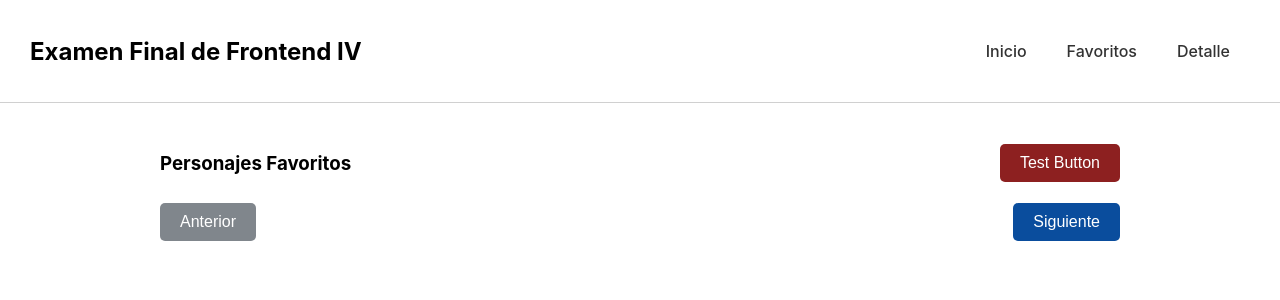
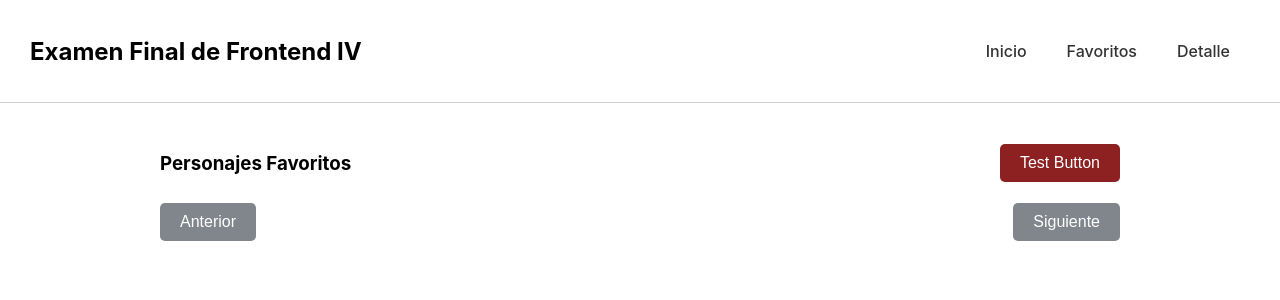
Before and after one commit to DH-Esp-Frontend/ctd-esp-fe1-final, a React (Create React App) app: page /favoritos in a window 1280 px wide. Shown: the top 300 px of the page. Built offline with nearby package versions, Linux system fonts and the light colour scheme.

Commit message:
[FIX] Corrijo Issue  en Paginacion de Favoritos

```diff
--- a/src/actions/pagina.action.ts
+++ b/src/actions/pagina.action.ts
@@ -2,12 +2,12 @@ import { Action, ActionCreator } from '@reduxjs/toolkit';
 
 export interface IncrementarPaginaAction extends Action {
     type: 'SIGUIENTE_PAGINA',
-    tipoPagina: 'pagina' | 'paginaFav'
+    tipoPagina: 'personajes' | 'favoritos'
 }
 
 export interface DecrementarPaginaAction extends Action {
     type: 'ANTERIOR_PAGINA',
-    tipoPagina: 'pagina' | 'paginaFav'
+    tipoPagina: 'personajes' | 'favoritos'
 }
 
 export interface ResetearPaginaAction extends Action {
@@ -17,14 +17,14 @@ export interface ResetearPaginaAction extends Action {
 
 export type PaginaAction = IncrementarPaginaAction | DecrementarPaginaAction | ResetearPaginaAction;
 
-export const incrementarPagina: ActionCreator<IncrementarPaginaAction> = (tipo: 'pagina'|'paginaFav') => {
+export const incrementarPagina: ActionCreator<IncrementarPaginaAction> = (tipo: 'personajes'|'favoritos') => {
     return {
         type: 'SIGUIENTE_PAGINA',
         tipoPagina: tipo
     }
 }
 
-export const decrementarPagina: ActionCreator<DecrementarPaginaAction> =  (tipo: 'pagina'|'paginaFav') => {
+export const decrementarPagina: ActionCreator<DecrementarPaginaAction> =  (tipo: 'personajes'|'favoritos') => {
     return {
         type: 'ANTERIOR_PAGINA',
         tipoPagina: tipo
--- a/src/componentes/paginacion/paginacion.componente.tsx
+++ b/src/componentes/paginacion/paginacion.componente.tsx
@@ -15,7 +15,7 @@ import { FC } from 'react';
  */
 
 interface PaginacionProps  {
-    tipoPagina: 'pagina' | 'paginaFav';
+    tipoPagina: 'personajes' | 'favoritos';
 }
 
 const Paginacion: FC<PaginacionProps> = ({tipoPagina}: PaginacionProps) => {
@@ -25,8 +25,8 @@ const Paginacion: FC<PaginacionProps> = ({tipoPagina}: PaginacionProps) => {
 
 
     const siguientePagina = personajeEstado.siguientePagina;
-    const paginas = personajeEstado[tipoPagina === 'pagina' ? 'paginas' : 'favoritosPaginas'];
-    const pagina = paginaState[tipoPagina === 'pagina' ? 'pagina' : 'paginaFav'];
+    const paginas = personajeEstado[tipoPagina === 'personajes' ? 'personajesPaginas' : 'favoritosPaginas'];
+    const pagina = paginaState[tipoPagina === 'personajes' ? 'personajes' : 'favoritos'];
 
     /**
      * Función que se ejecuta al hacer click en el botón de siguiente
@@ -35,7 +35,7 @@ const Paginacion: FC<PaginacionProps> = ({tipoPagina}: PaginacionProps) => {
      */
     const handleIncrementarPagina = () => {
         console.log(pagina, siguientePagina);
-        if (pagina === Object.keys(paginas).length - 2 && siguientePagina !== "" && tipoPagina === 'pagina') {
+        if (pagina === Object.keys(paginas).length - 2 && siguientePagina !== "" && tipoPagina === 'personajes') {
             console.log("buscando proxima pagina");
             dispatch(buscarProximaPaginaThunk());
         }
@@ -45,7 +45,7 @@ const Paginacion: FC<PaginacionProps> = ({tipoPagina}: PaginacionProps) => {
     return <div className="paginacion">
         {/* Para decrementar Pagina puedo optar por la solucion trivial ya que no necesito recargar nuevos personajes. */}
         <button disabled={pagina === 0} className={"primary"} onClick={()=> dispatch(decrementarPagina(tipoPagina))}>Anterior</button>
-        <button disabled={pagina === Object.keys(paginas).length -1} className={"primary"} onClick={()=> handleIncrementarPagina()}>Siguiente</button>
+        <button disabled={pagina === Object.keys(paginas).length - 1 || Object.keys(paginas).length === 0} className={"primary"} onClick={()=> handleIncrementarPagina()}>Siguiente</button>
     </div>
 }
 
--- a/src/componentes/personajes/grilla-personajes.componente.tsx
+++ b/src/componentes/personajes/grilla-personajes.componente.tsx
@@ -1,10 +1,8 @@
 import './grilla-personajes.css';
 import TarjetaPersonaje from './tarjeta-personaje.componente';
-import React, {FC, useEffect} from 'react';
+import React, {FC} from 'react';
 import {TypedUseSelectorHook, useSelector as useReduxSelector} from 'react-redux';
 import { IRootState } from '../../store/store';
-import { buscarPersonajesThunk } from '../../actions/personaje.actions';
-import { useDispatch } from 'react-redux';
 /**
  *
  * Grilla de personajes para la pagina de inicio
@@ -18,14 +16,13 @@ import { useDispatch } from 'react-redux';
 export const useSelector: TypedUseSelectorHook<IRootState> = useReduxSelector;
 
 interface GrillaProps {
-    tipo: 'paginas' | 'favoritosPaginas';
+    tipo: 'personajesPaginas' | 'favoritosPaginas';
 }
 
 const GrillaPersonajes: FC<GrillaProps>= ({tipo}: GrillaProps) => {
 
-    const dispatch = useDispatch();
     const estado = useSelector(state => state.personajes);
-    const {pagina} = useSelector(state => state.pagina);
+    const {personajes,favoritos} = useSelector(state => state.pagina);
 
     const status = estado.status;
     const tipoPaginas = estado[tipo]
@@ -35,9 +32,9 @@ const GrillaPersonajes: FC<GrillaProps>= ({tipo}: GrillaProps) => {
 
     if (!tipoPaginas || tipoPaginas.length === 0) return <div></div>
 
-    const personajes_en_pagina = tipoPaginas.find((tipoPaginas) => tipoPaginas.id === pagina);
+    const personajes_en_pagina = tipoPaginas.find((tipoPaginas) => tipoPaginas.id === (tipo === 'personajesPaginas' ? personajes : favoritos));
     return <div className="grilla-personajes">
-       {personajes_en_pagina && personajes_en_pagina.personajesEnPagina.map(personaje => <TarjetaPersonaje personaje={personaje}/>)}
+       {personajes_en_pagina && personajes_en_pagina.personajesEnPagina.map(personaje => <TarjetaPersonaje personaje={personaje} key={'Personaje_' + personaje.id}/>)}
     </div>
 }
 
--- a/src/paginas/Favoritos.pagina.jsx
+++ b/src/paginas/Favoritos.pagina.jsx
@@ -16,7 +16,7 @@ const PaginaFavoritos = () => {
             <h3>Personajes Favoritos</h3>
             <button className="danger">Test Button</button>
         </div>
-        <Paginacion tipoPagina = 'paginaFav'/>
+        <Paginacion tipoPagina = 'favoritos'/>
         <GrillaPersonajes tipo="favoritosPaginas"/>
     </div>
 }
--- a/src/paginas/Inicio.pagina.tsx
+++ b/src/paginas/Inicio.pagina.tsx
@@ -5,6 +5,7 @@ import { FC, useEffect } from "react";
 import { useDispatch, useSelector } from "react-redux";
 import { buscarPersonajesThunk } from "../actions/personaje.actions";
 import { IRootState } from "../store/store";
+import { resetearPagina } from "../actions/pagina.action";
 
 /**
  * Esta es la pagina principal. Aquí se debera ver el panel de filtros junto con la grilla de personajes.
@@ -22,6 +23,7 @@ const PaginaInicio: FC = () => {
 
     useEffect(() => {
         dispatch(buscarPersonajesThunk(''));
+        dispatch(resetearPagina())
     }, []);
 
     return <div className="container">
@@ -30,9 +32,9 @@ const PaginaInicio: FC = () => {
             <button className="danger">Test Button</button>
         </div>
         <Filtros />
-        <Paginacion tipoPagina= "pagina"/>
-        <GrillaPersonajes tipo="paginas"/>
-        <Paginacion tipoPagina= "pagina"/>
+        <Paginacion tipoPagina= "personajes"/>
+        <GrillaPersonajes tipo="personajesPaginas"/>
+        <Paginacion tipoPagina= "personajes"/>
     </div>
 }
 
--- a/src/reducers/pagina.reducer.ts
+++ b/src/reducers/pagina.reducer.ts
@@ -2,13 +2,13 @@ import { Reducer } from "@reduxjs/toolkit";
 import { PaginaAction } from "../actions/pagina.action";
 
 export interface PaginaState {
-    pagina: number;
-    paginaFav: number;
+    personajes: number;
+    favoritos: number;
 }
 
 const initialState: PaginaState = {
-    pagina: 0,
-    paginaFav: 0
+    personajes: 0,
+    favoritos: 0
 };
 
 export const paginaReducer: Reducer<PaginaState, PaginaAction> = (state = initialState, action): PaginaState => {
@@ -26,7 +26,8 @@ export const paginaReducer: Reducer<PaginaState, PaginaAction> = (state = initia
         case "RESETEAR_PAGINAS":
             return {
                 ...state,
-                pagina: 0
+                personajes: 0,
+                favoritos: 0,
             };
         default:
             return state;
--- a/src/reducers/personaje.reducer.ts
+++ b/src/reducers/personaje.reducer.ts
@@ -7,7 +7,7 @@ import { paginarRespuesta } from "../utils/paginarRespuesta";
 export interface PersonajeState {
     busqueda: string;
     personajes: Personaje[];
-    paginas: Pagina[];
+    personajesPaginas: Pagina[];
     siguientePagina: string,
     status: "LOADING" | "SUCCESS" | "ERROR";
     error: string | null;
@@ -19,7 +19,7 @@ export interface PersonajeState {
 const initialState: PersonajeState = {
     busqueda: "",
     personajes: [],
-    paginas: [],
+    personajesPaginas: [],
     siguientePagina: "",
     status: "SUCCESS",
     error: null,
@@ -40,7 +40,7 @@ export const personajeReducer: Reducer<PersonajeState, PersonajeAction> = (state
             return {
                 ...state,
                 personajes: action.personajes,
-                paginas: paginarRespuesta(action.personajes),
+                personajesPaginas: paginarRespuesta(action.personajes),
                 siguientePagina: action.siguientePagina,
                 status: "SUCCESS"
             };
@@ -54,7 +54,7 @@ export const personajeReducer: Reducer<PersonajeState, PersonajeAction> = (state
             return {
                 ...state,
                 personajes: [...state.personajes, ...action.personajes],
-                paginas: paginarRespuesta([...state.personajes, ...action.personajes]),
+                personajesPaginas: paginarRespuesta([...state.personajes, ...action.personajes]),
                 siguientePagina: action.siguientePagina,
                 status: "SUCCESS"
             };
```
